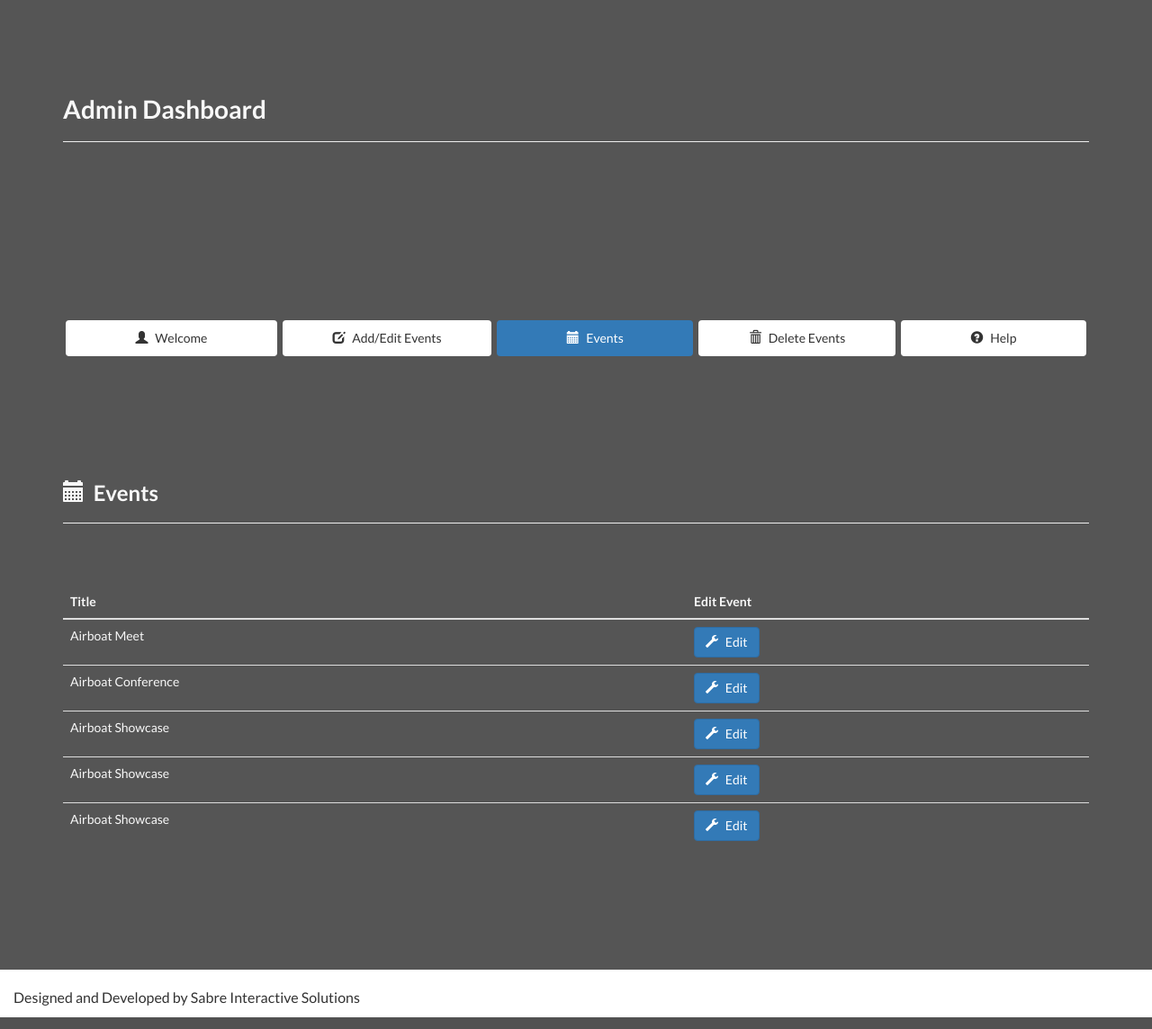
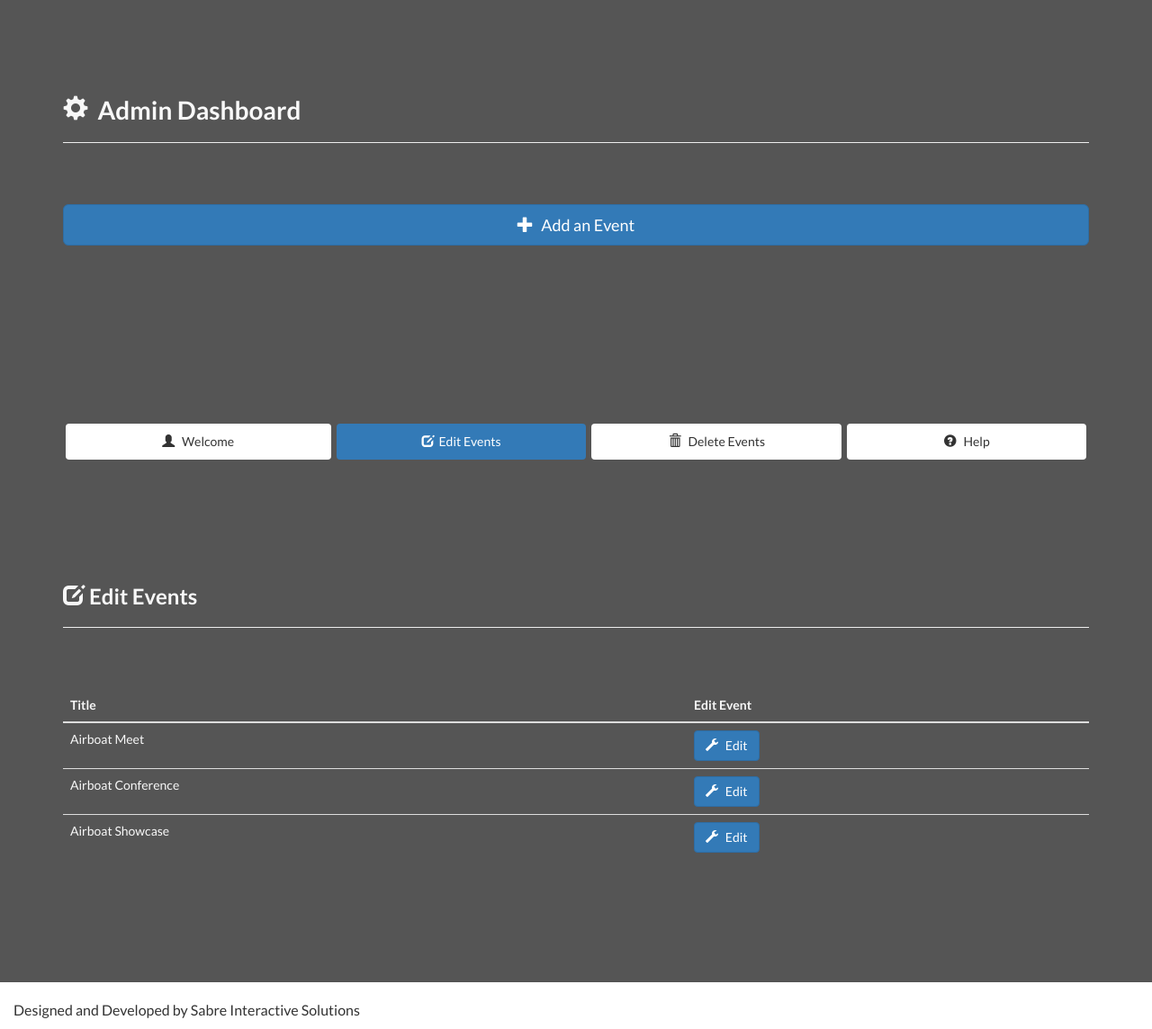
Before and after one commit to Kris-King/AirboatsNZ, a CodeIgniter app: page /index.php/events/admin_dashboard in a window 1280 px wide, after a click on "Edit Events". Shown: the part 51-1195 px from the top of the page at 90% size. Run offline with CodeIgniter, Linux system fonts and the light colour scheme.

Commit message:
Merge origin/master
Conflicts:
	application/controllers/auth.php
	application/models/user.php
	application/views/pages/about.php
	application/views/pages/home.php
	application/views/pages/sign_up.php
	application/views/themes/default.php
	assets/themes/default/css/custom.css
	nbproject/project.properties
	nbproject/project.xml

```diff
--- a/application/controllers/events.php
+++ b/application/controllers/events.php
@@ -31,10 +31,16 @@ class Events extends CI_Controller {
         $this->load->view('pages/admin');
     }
 
+    public function add_event() {
+        $this->_init();
+        $this->load->helper('form');
+        $this->load->view('pages/add-edit');
+    }
+
     public function add_edit($id = NULL) {
         $this->_init();
         $this->load->helper('form');
-        $this->load->model('Todo');
+        $this->load->model('Event');
         $todo = new Todo();
 
         //is add/edit
@@ -50,7 +56,7 @@ class Events extends CI_Controller {
                 $todo->comment = '';
             } else { //if is edit
                 //get Todo from db by id
-                $this->load->model('Todo');
+                $this->load->model('Event');
                 $todo = $this->Todo->get($id);
             }
             $this->load->view('pages/add-edit', array(
--- a/application/views/pages/about.php
+++ b/application/views/pages/about.php
@@ -1,6 +1,6 @@
 <section class="wrapper">
     <section class="container">
-        <h1>About Us<hr></h1>
+        <h1><span class="glyphicon glyphicon-info-sign"></span> About Us<hr></h1>
         <section class=" element_spacing spacing">
             <h3>General</h3>
             <p>
--- a/application/views/pages/admin.php
+++ b/application/views/pages/admin.php
@@ -1,13 +1,15 @@
 <section class="wrapper">
     <section class="container">
         <div class="element_margins">
-            <h1>Admin Dashboard<hr></h1>
+            <h1><span class="glyphicon glyphicon-cog"></span> Admin Dashboard<hr></h1>
+            <div>
+            <a href="<?php echo site_url('events/add_event'); ?>" class="btn btn-primary btn-lg btn-block" role="button"><span class="glyphicon glyphicon-plus"></span> Add an Event</a>
+            </div>
             <div class="row element_spacing">
                 <div class="element_margins container">
                     <ul class="nav nav-pills nav-justified">
                         <li class="active"><a data-toggle="pill" href="#Welcome" class="btn-default marg3" role="button"><span class="glyphicon glyphicon-user"></span> Welcome</a></li>
-                        <li><a data-toggle="pill" href="#Add_Edit_Events" class="btn-default marg3" role="button"><span class="glyphicon glyphicon-edit"></span> Add/Edit Events</a></li>
-                        <li><a data-toggle="pill" href="#Events" class="btn-default marg3" role="button"><span class="glyphicon glyphicon-calendar"></span> Events</a></li>
+                        <li><a data-toggle="pill" href="#Events" class="btn-default marg3" role="button"><span class="glyphicon glyphicon-edit"></span>Edit Events</a></li>
                         <li><a data-toggle="pill" href="#Delete_Events" class="btn-default marg3" role="button"><span class="glyphicon glyphicon-trash"></span> Delete Events</a></li>
                         <li><a data-toggle="pill" href="#Help" class="btn-default marg3" role="button"><span class="glyphicon glyphicon-question-sign"></span> Help</a></li>
                     </ul>
@@ -23,57 +25,11 @@
                                 ensure your continued satisfaction. If you however become unsure of how to operate the admin dashboard at any
                                 point you can visit the 'Help' section. This 'Help' section can walk you through the admin process.
                                 The dashboard has been structured to give you only the most important information so you can remain in
-                                control of what is shown on the 'Events' page.
+                                control of what is shown on the 'Events' page. Thank you for time and have a nice day.
                             </p>
                         </div>
-                        <div id="Add_Edit_Events" class="tab-pane fade element_spacing">
-                            <h3><span class="glyphicon glyphicon-plus-sign"></span> Add Event<hr></h3>
-                            <h3><span class="glyphicon glyphicon-wrench"></span> Edit Event<hr></h3>
-                            <h4>
-                                Just fill in the details below and the system will handle the rest.
-                            </h4>
-                            <div class="spacing element_margins">
-                                <?php echo validation_errors('<div class"alert alert-danger">', "</div>"); ?>
-                            </div>
-                            <div>
-                                <?php echo form_open('events/add_event'); ?>
-                                <div class="form-group">
-                                    <label for="title">Title</label>
-                                    <input type="text" class="form-control" name="title" value="<?php echo set_value('title'); ?>">
-                                </div>
-                                <br>
-                                <div class="form-group">
-                                    <label for="start_date">Start Date</label>
-                                    <input type="text" class="form-control" name="start_date" value="<?php echo set_value('start_date'); ?>">
-                                </div>
-                                <br>
-                                <div class="form-group">
-                                    <label for="end_date">End Date</label>
-                                    <input type="text" class="form-control" name="end_date" value="<?php echo set_value('end_date'); ?>">
-                                </div>
-                                <br>
-                                <div class="form-group">
-                                    <label for="city_town">City/Town</label>
-                                    <input type="text" class="form-control" name="city_town" value="<?php echo set_value('city_town'); ?>">
-                                </div>
-                                <br>
-                                <div class="form-group">
-                                    <label for="country">Country</label>
-                                    <input type="text" class="form-control" name="country" value="<?php echo set_value('country'); ?>">
-                                </div>
-                                <br>
-                                <div class="form-group">
-                                    <label for="description">Description</label>
-                                    <textarea class="form-control" name="description" rows="5" value="<?php echo set_value('description'); ?>"></textarea>
-                                </div>
-                                <br>
-                                <button type="submit" class="btn btn-primary  btn-lg">Add Event</button>
-                                <?php echo form_reset('submit', 'Cancel', 'class="btn btn-default marg15 btn-lg"'); ?>
-                                <?php echo form_close(); ?>
-                            </div>
-                        </div>
                         <div id="Events" class="tab-pane fade element_spacing">
-                            <h3><span class="glyphicon glyphicon-calendar"></span> Events<hr></h3>
+                            <h3><span class="glyphicon glyphicon-edit"></span>Edit Events<hr></h3>
                                 <table class="table">
                                     <thead>
                                         <tr>
@@ -84,23 +40,15 @@
                                     <tbody>
                                         <tr>
                                             <td>Airboat Meet</td>
-                                            <td><a href="#Add_Edit_Events" class="btn btn-primary" role="button"><span class="glyphicon glyphicon-wrench"></span> Edit</a></td>
+                                            <td><a href="<?php echo site_url('events/add_event'); ?>" class="btn btn-primary" role="button"><span class="glyphicon glyphicon-wrench"></span> Edit</a></td>
                                         </tr>
                                         <tr>
                                             <td>Airboat Conference</td>
-                                            <td><a href="#Add_Events" class="btn btn-primary" role="button"><span class="glyphicon glyphicon-wrench"></span> Edit</a></td>
+                                            <td><a href="<?php echo site_url('events/add_event'); ?>" class="btn btn-primary" role="button"><span class="glyphicon glyphicon-wrench"></span> Edit</a></td>
                                         </tr>
                                         <tr>
                                             <td>Airboat Showcase</td>
-                                            <td><a href="#Add_Events" class="btn btn-primary" role="button"><span class="glyphicon glyphicon-wrench"></span> Edit</a></td>
-                                        </tr>
-                                        <tr>
-                                            <td>Airboat Showcase</td>
-                                            <td><a href="#Add_Events" class="btn btn-primary" role="button"><span class="glyphicon glyphicon-wrench"></span> Edit</a></td>
-                                        </tr>
-                                        <tr>
-                                            <td>Airboat Showcase</td>
-                                            <td><a href="#Add_Events" class="btn btn-primary" role="button"><span class="glyphicon glyphicon-wrench"></span> Edit</a></td>
+                                            <td><a href="<?php echo site_url('events/add_event'); ?>" class="btn btn-primary" role="button"><span class="glyphicon glyphicon-wrench"></span> Edit</a></td>
                                         </tr>
                                     </tbody>
                                 </table>
@@ -128,14 +76,6 @@
                                             <td>Airboat Showcase</td>
                                             <td><a href="#Add_Event" class="btn btn-primary" role="button"><span class="glyphicon glyphicon-trash"></span> Delete</a></td>
                                         </tr>
-                                        <tr>
-                                            <td>Airboat Showcase</td>
-                                            <td><a href="#Add_Event" class="btn btn-primary" role="button"><span class="glyphicon glyphicon-trash"></span> Delete</a></td>
-                                        </tr>
-                                        <tr>
-                                            <td>Airboat Showcase</td>
-                                            <td><a href="#Add_Event" class="btn btn-primary" role="button"><span class="glyphicon glyphicon-trash"></span> Delete</a></td>
-                                        </tr>
                                     </tbody>
                                 </table>
                         </div>
@@ -144,19 +84,19 @@
                             <h4>Confused and need assistance?</h4>
                             <br>
                             <p>
-                                - To edit an event, head to the 'Events' section and select 'Edit' next to the event that you wish to edit.
+                                - To edit an event, head to the 'Edit Events' section and select 'Edit' next to the event that you wish to edit.
                                 <br><br>
-                                - To add an event head to the 'Add/Edit Events' section and fill out the information that the form requires.
+                                - To add an event click the 'Add an Event' button and fill in the information that the form requires.
                                 <br><br>
                                 - To delete an event head to the 'Delete Events' section and select delete next to the event that you wish to delete.
                                 <br><br>
-                                - A confirmation dialog box will appear when deleting an event.
+                                - To confirm an event deletion a confirmation dialog box will be displayed.
                                 <br><br>
                                 - Once an event has been deleted it can not be recovered. A new event will need to be created if you deleted it by mistake.
                                 <br><br>
                                 - If the information you entered is incorrect an error will be displayed to let you know what you missed.
                                 <br><br>
-                                - If you require further assistance please contact the site creator with your concerns/problems.
+                                - If you require further assistance please contact the site creator with your concerns and/or problems.
                             </p>
                         </div>
                     </div>
--- a/application/views/pages/events.php
+++ b/application/views/pages/events.php
@@ -1,7 +1,7 @@
 <section class="wrapper">
     <section class="container">
         <section  id="events" class="container">
-            <h1 class="margin_spacing">Upcoming Events</h1>
+            <h1 class="margin_spacing"><span class="glyphicon glyphicon-globe"></span> Upcoming Events</h1>
         </section>
 
         <section class="container element_margins">
--- a/application/views/pages/gallery.php
+++ b/application/views/pages/gallery.php
@@ -1,7 +1,7 @@
 <section class="wrapper">
     <section class="container">
         <div class="element_margins">
-            <h1>User Gallery<hr></h1>
+            <h1><span class="glyphicon glyphicon-camera"></span> User Gallery<hr></h1>
             <div class="row element_margins">
                 <?php foreach ($result as $r): ?>
                     <div class="col-md-4 spacing">
--- a/application/views/pages/sign_up.php
+++ b/application/views/pages/sign_up.php
@@ -1,6 +1,6 @@
 <section class="wrapper">
     <div class="container">
-        <div class="row">
+        <div>
             <div class="spacing">
                 <h1>Create an Account<hr></h1>
                 <h4>
@@ -39,7 +39,7 @@
                         <?php echo form_hidden('status', 'Pending'); ?>
                     </div>
                     <br>
-                    <button type="submit" class="btn btn-primary  btn-lg">Create Account</button>
+                    <button type="submit" class="btn btn-primary  btn-lg"><span class="glyphicon glyphicon-plus-sign"></span> Create Account</button>
                         <?php echo form_reset('submit', 'Cancel', 'class="btn btn-default marg15 btn-lg"'); ?>
                         <?php echo form_close(); ?>
                 </div>
--- a/application/views/pages/upload_form.php
+++ b/application/views/pages/upload_form.php
@@ -1,7 +1,7 @@
 <section class="wrapper">
     <section class="container">
         <section  id="events" class="container">
-            <h1 class="margin_spacing">Upload Images</h1>
+            <h1 class="margin_spacing"><span class="glyphicon glyphicon-upload"></span> Upload Images</h1>
         </section>
 
         <section class="element_margins">
@@ -24,9 +24,9 @@
             <br>
             <div class="alert alert-danger" role="alert"><?php echo $error; ?></div>
             <?php echo form_open_multipart('images/do_upload'); ?>
-            <input type="file" class="btn btn-primary btn-lg" id="userfile" name="userfile" size="20" />
+            <input type="file" class="btn btn-primary btn-lg btn-block" id="userfile" name="userfile" />
             <br>
-            <button type="submit" class="btn btn-primary  btn-lg" value="upload"><span class="glyphicon glyphicon-upload"></span> Upload</button>
+            <button type="submit" class="btn btn-primary  btn-lg btn-block" value="upload"><span class="glyphicon glyphicon-upload"></span> Upload</button>
             <?php echo form_close(); ?>
         </section>
     </section>
--- a/application/views/themes/default.php
+++ b/application/views/themes/default.php
@@ -88,7 +88,6 @@
                     <ul class="nav navbar-nav navbar-right">
 
                         <?php if ($this->session->userdata('is_logged_in')): ?>
-                            <li><a><span class="glyphicon glyphicon-user"></span> <?php echo $this->session->userdata('email_address'); ?></a></li>
                             <li><a href="<?php echo site_url("auth/signout"); ?>"><span class="glyphicon glyphicon-log-out"></span> Sign Out</a></li>
                         <?php else: ?>
                             <!-- Ajax login modal dialog -->
```
Also changed, not shown: application/views/pages/add-edit.php (added, +51 -0 lines), application/views/pages/home.php (+8 -8 lines).
